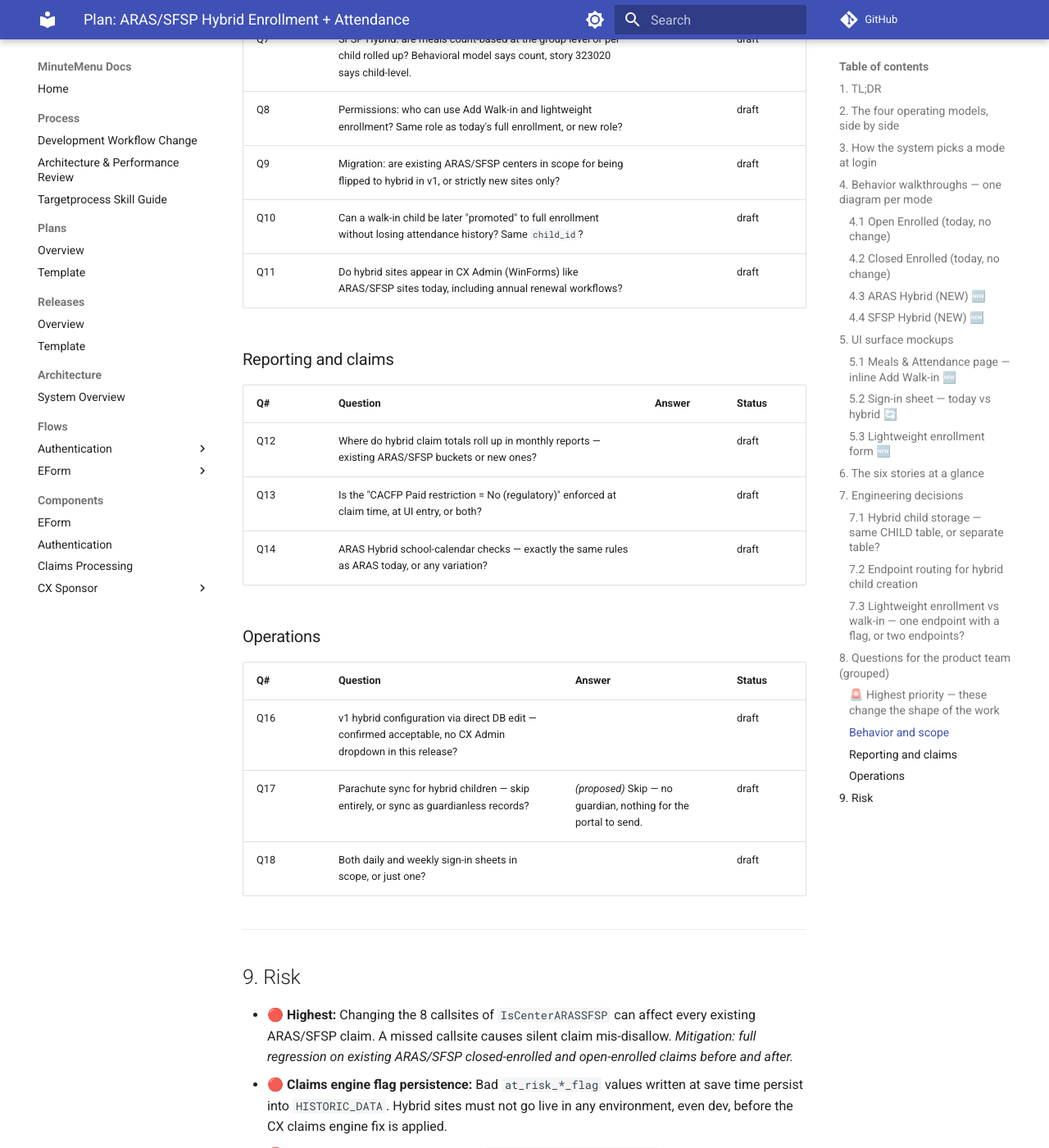
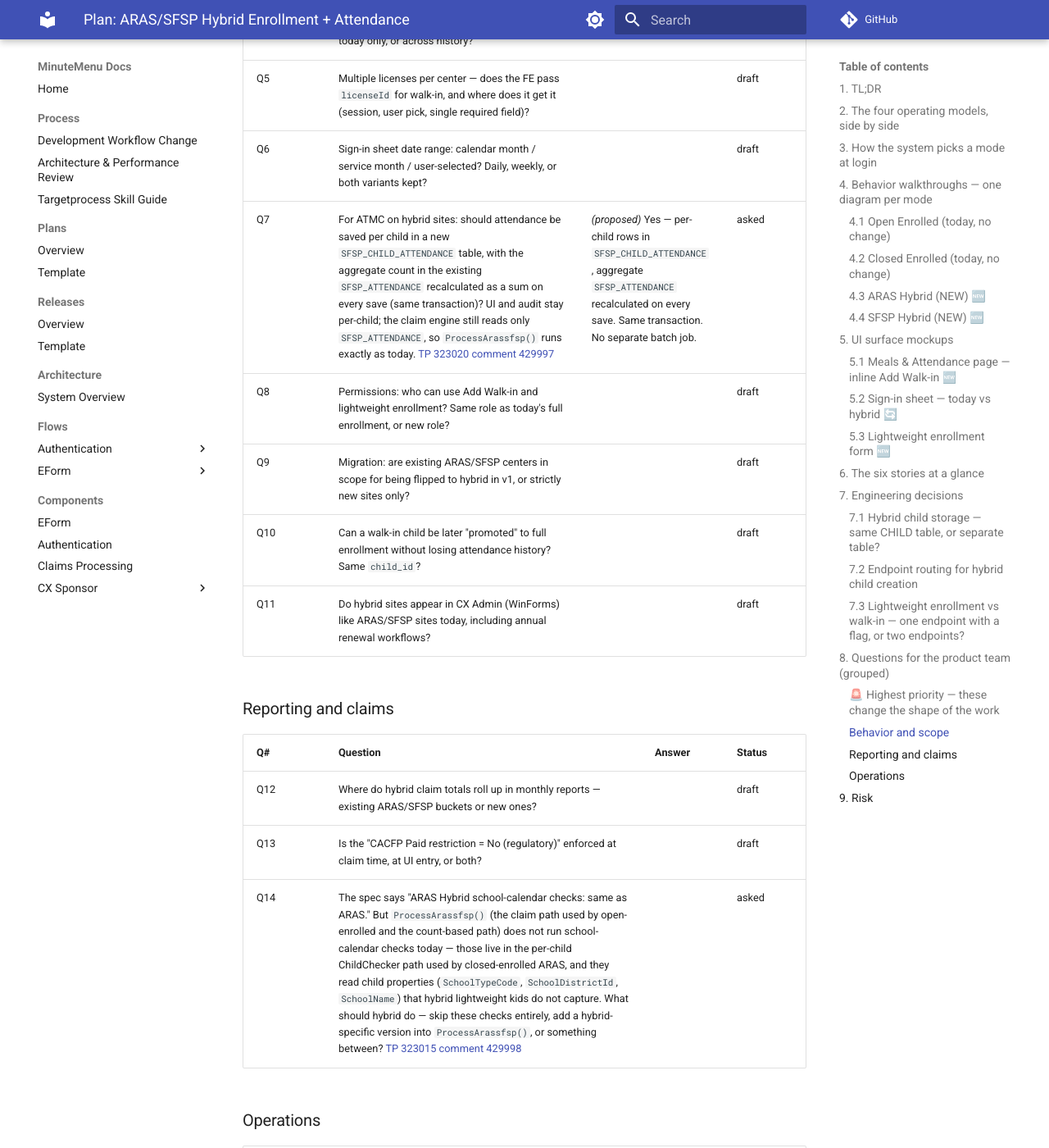
Before and after one commit to MinuteMenu/docs, an MkDocs documentation site: the page built from docs/plans/323000 hybrid enrollment and attendance/323000 brain storming.md, in a window 1280 px wide and 1400 px high, scrolled down 10481 px. Shown: the whole window at 82% size. Built offline with MkDocs 1.6.1 and Material for MkDocs 9.7.7, drawn with Linux system fonts in a browser that asks for light colours; comment, search, counter and statistics services are not loaded; some of the changed text lies outside the part shown.

Commit message:
Wire QA comments on TP 323015/323019/323020 into §7.1 + §8
Three TP comments by Phan Nguyen formally raise to product the
architectural and behavioral questions we identified:

- TP 323019 c/429994 proposes OPEN_ENROLLED_CHILD and SFSP_CHILD_ATTENDANCE
  as the new lightweight tables (matches our §7.1 separate-table direction).
  §7.1 updated with concrete names; Q3a–Q3d status moved to asked with link.

- TP 323020 c/429997 proposes per-child rows in SFSP_CHILD_ATTENDANCE
  with aggregate SFSP_ATTENDANCE recalculated each save. Q7 replaced
  with this specific framing; proposed answer captured; status asked.

- TP 323015 c/429998 flags that ProcessArassfsp() does NOT run school-
  calendar checks today — those live in the per-child ChildChecker path
  for closed-enrolled ARAS. Q14 replaced with the sharper framing
  (skip / hybrid-specific in ProcessArassfsp / between); status asked.

File rename 323000.md → "323000 brain storming.md" carried over from
local working tree.

Co-Authored-By: Claude Opus 4.7 (1M context) <noreply@anthropic.com>

```diff
--- a/docs/plans/323000 hybrid enrollment and attendance/323000.md
+++ b/docs/plans/323000 hybrid enrollment and attendance/323000 brain storming.md
@@ -260,7 +260,9 @@ Decisions the engineering team is making (or proposing) based on the code we hav
 
 ### 7.1 Hybrid child storage — same `CHILD` table, or separate table?
 
-**Recommendation (proposed):** create a new lightweight table (`CHILD_HYBRID` or `WALKIN_CHILD`) rather than store hybrid records in the existing `CHILD` table.
+**Status:** raised to product on [TP 323019 / comment 429994](https://minutemenu.tpondemand.com/entity/323019). Awaiting Jay's decision.
+
+**Recommendation (proposed):** create two new minimal tables — `OPEN_ENROLLED_CHILD` (transient roster) and `SFSP_CHILD_ATTENDANCE` (per-child attendance with FK to `OPEN_ENROLLED_CHILD`) — rather than store hybrid records in the existing `CHILD` and `CLAIM_ATTENDANCE` tables. Aggregate counts still roll up into the existing `SFSP_ATTENDANCE` in the same transaction, so `ProcessArassfsp()` keeps reading the same shape.
 
 **Why this matters.** `CHILD` is a load-bearing table. Its consumers include enrollment validation, IEF policy, CACFP eligibility, claim processing, Parachute sync, SSO LoginAdapter, CX Admin lists, monthly reports, annual renewal, and `HISTORIC_DATA` audit. Saving an incomplete record (only first name, no guardian, no schedule, no IEF) turns every existing reader of `CHILD` into a potential bug site — each business rule has to learn "what if this row has nulls?"
 
@@ -333,10 +335,10 @@ Where the Answer column shows `_(proposed)_` it is our working assumption; produ
 
 | Q#  | Question                                                                                                                                                                                                          | Answer                                                                                                                                                          | Status |
 | --- | ----------------------------------------------------------------------------------------------------------------------------------------------------------------------------------------------------------------- | --------------------------------------------------------------------------------------------------------------------------------------------------------------- | ------ |
-| Q3a | After we save a walk-in child, what does the center do with that record? Two paths. **(a)** A one-time audit trail — a name on the sign-in sheet, kept for compliance, never reused. **(b)** A working record the center reuses across days and weeks. We need the answer because the two paths need different storage shapes and different upkeep. Feeds §7.1. | | draft |
-| Q3b | Can a walk-in child be converted to a full-enrolled child later? Yes or no. If yes, briefly describe what the center expects — same record with fields filled in, or a new enrollment that supersedes the walk-in? Feeds §7.1. | | draft |
-| Q3c | What does CACFP/ARAS/SFSP regulation actually require of these records — just a name on the sign-in sheet, or the same audit-trail compliance as enrolled kids? Drives how much compliance scaffolding hybrid records need. Feeds §7.1. | | draft |
-| Q3d | Where do hybrid kids show up in reports? Alongside full-enrolled kids in sponsor monthly reports and headcount dashboards, or in a separate hybrid-only view? If mixed, reporting queries have to know about both worlds. Feeds §7.1. | | draft |
+| Q3a | After we save a walk-in child, what does the center do with that record? Two paths. **(a)** A one-time audit trail — a name on the sign-in sheet, kept for compliance, never reused. **(b)** A working record the center reuses across days and weeks. We need the answer because the two paths need different storage shapes and different upkeep. Feeds §7.1. [TP 323019 comment 429994](https://minutemenu.tpondemand.com/entity/323019) | | asked |
+| Q3b | Can a walk-in child be converted to a full-enrolled child later? Yes or no. If yes, briefly describe what the center expects — same record with fields filled in, or a new enrollment that supersedes the walk-in? Feeds §7.1. [TP 323019 comment 429994](https://minutemenu.tpondemand.com/entity/323019) | | asked |
+| Q3c | What does CACFP/ARAS/SFSP regulation actually require of these records — just a name on the sign-in sheet, or the same audit-trail compliance as enrolled kids? Drives how much compliance scaffolding hybrid records need. Feeds §7.1. [TP 323019 comment 429994](https://minutemenu.tpondemand.com/entity/323019) | | asked |
+| Q3d | Where do hybrid kids show up in reports? Alongside full-enrolled kids in sponsor monthly reports and headcount dashboards, or in a separate hybrid-only view? If mixed, reporting queries have to know about both worlds. Feeds §7.1. [TP 323019 comment 429994](https://minutemenu.tpondemand.com/entity/323019) | | asked |
 
 ### Behavior and scope
 
@@ -346,7 +348,7 @@ Where the Answer column shows `_(proposed)_` it is our working assumption; produ
 | Q4  | Walk-in dedup rule: same first+last in this center today only, or across history?                                                                 |        | draft  |
 | Q5  | Multiple licenses per center — does the FE pass `licenseId` for walk-in, and where does it get it (session, user pick, single required field)? |        | draft  |
 | Q6  | Sign-in sheet date range: calendar month / service month / user-selected? Daily, weekly, or both variants kept?                                   |        | draft  |
-| Q7  | SFSP Hybrid: are meals count-based at the group level or per child rolled up? Behavioral model says count, story 323020 says child-level.         |        | draft  |
+| Q7  | For ATMC on hybrid sites: should attendance be saved per child in a new `SFSP_CHILD_ATTENDANCE` table, with the aggregate count in the existing `SFSP_ATTENDANCE` recalculated as a sum on every save (same transaction)? UI and audit stay per-child; the claim engine still reads only `SFSP_ATTENDANCE`, so `ProcessArassfsp()` runs exactly as today. [TP 323020 comment 429997](https://minutemenu.tpondemand.com/entity/323020) | _(proposed)_ Yes — per-child rows in `SFSP_CHILD_ATTENDANCE`, aggregate `SFSP_ATTENDANCE` recalculated on every save. Same transaction. No separate batch job. | asked |
 | Q8  | Permissions: who can use Add Walk-in and lightweight enrollment? Same role as today's full enrollment, or new role?                               |        | draft  |
 | Q9  | Migration: are existing ARAS/SFSP centers in scope for being flipped to hybrid in v1, or strictly new sites only?                                 |        | draft  |
 | Q10 | Can a walk-in child be later "promoted" to full enrollment without losing attendance history? Same `child_id`?                                  |        | draft  |
@@ -358,7 +360,7 @@ Where the Answer column shows `_(proposed)_` it is our working assumption; produ
 | --- | -------------------------------------------------------------------------------------------------- | ------ | ------ |
 | Q12 | Where do hybrid claim totals roll up in monthly reports — existing ARAS/SFSP buckets or new ones? |        | draft  |
 | Q13 | Is the "CACFP Paid restriction = No (regulatory)" enforced at claim time, at UI entry, or both?    |        | draft  |
-| Q14 | ARAS Hybrid school-calendar checks — exactly the same rules as ARAS today, or any variation?      |        | draft  |
+| Q14 | The spec says "ARAS Hybrid school-calendar checks: same as ARAS." But `ProcessArassfsp()` (the claim path used by open-enrolled and the count-based path) does not run school-calendar checks today — those live in the per-child ChildChecker path used by closed-enrolled ARAS, and they read child properties (`SchoolTypeCode`, `SchoolDistrictId`, `SchoolName`) that hybrid lightweight kids do not capture. What should hybrid do — skip these checks entirely, add a hybrid-specific version into `ProcessArassfsp()`, or something between? [TP 323015 comment 429998](https://minutemenu.tpondemand.com/entity/323015) | | asked |
 
 ### Operations
 
```
